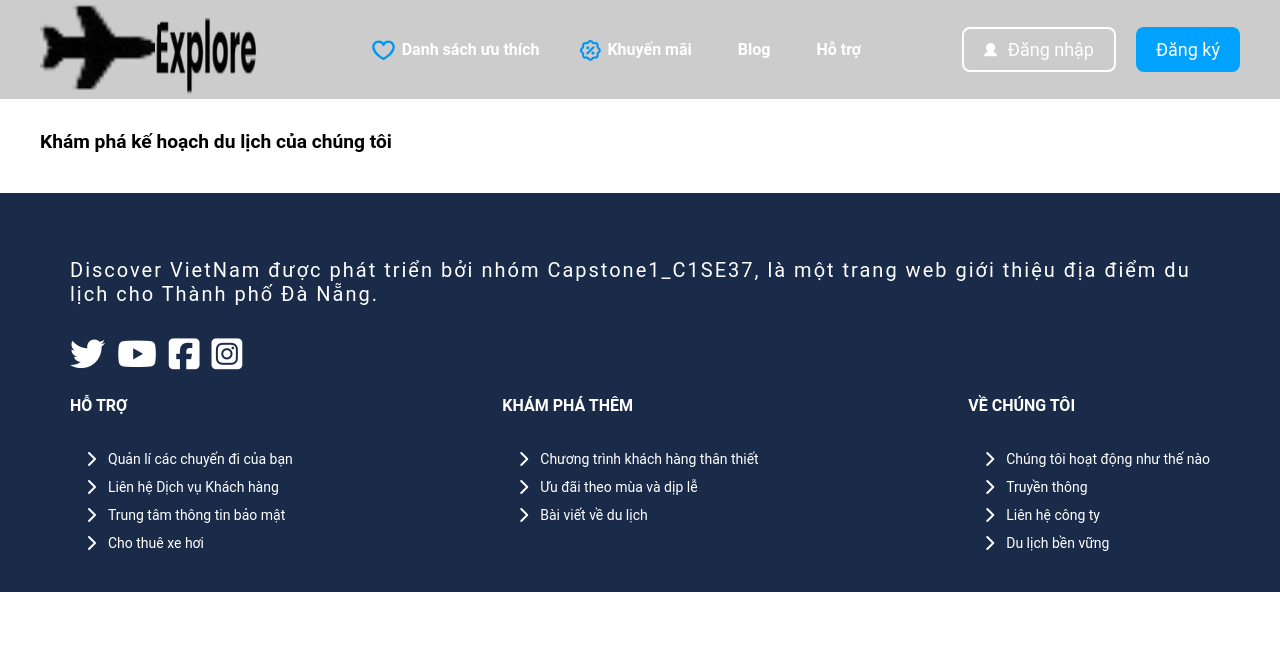
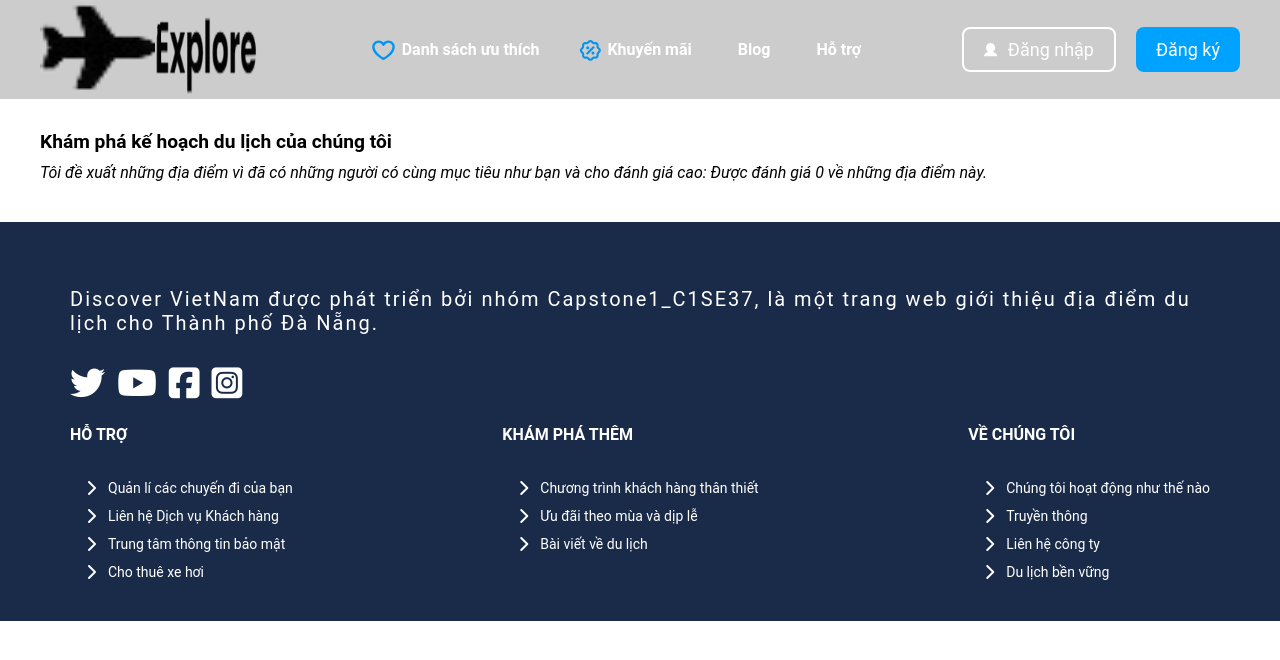
Before and after one commit to NogcTruong/FE_Discover, a React (Vite) app: page /listDestination in a window 1280 px wide. Shown: the top 660 px of the page. Built offline with nearby package versions, Linux system fonts and the light colour scheme.

Commit message:
Update listDestination

```diff
--- a/src/components/Destination/listDestination/listDestination.css
+++ b/src/components/Destination/listDestination/listDestination.css
@@ -17,10 +17,12 @@
   justify-content: space-between;
   gap: 10px;
   flex-wrap: wrap;
+  margin-top: 34px;
 }
 
 .card-item {
-  flex: 0 0 30%;
+  flex: 0 0 28%;
+  position: relative;
   background-color: #fff;
   border-radius: 10px;
   -webkit-box-shadow: 0px 0px 10px -5px rgba(0, 0, 0, 0.75);
@@ -35,10 +37,10 @@
 .card-day-title {
   font-size: 1.2rem;
   font-weight: 600;
-  display: flex;
-  align-items: center;
-  justify-content: center;
-  height: 42px;
+  display: block;
+  top: -30px;
+  left: 33%;
+  position: absolute;
 }
 
 .card-item:hover {
@@ -46,7 +48,7 @@
 }
 
 .card-item-figure {
-  margin: 0 16px 16px;
+  margin: 26px 26px;
   overflow: hidden;
   border-radius: 10px;
 }
@@ -81,6 +83,10 @@
   margin-bottom: 10px;
 }
 
+.card-detail {
+  font-style: italic;
+}
+
 .day-group {
   margin: 30px 0;
 }
@@ -105,7 +111,7 @@
 .btn {
   background-color: #00a2ff;
   color: white;
-  padding: 10px 20px;
+  padding: 8px 20px;
   border-radius: 5px;
   cursor: pointer;
 }
--- a/src/components/Destination/listDestination/listDestination.jsx
+++ b/src/components/Destination/listDestination/listDestination.jsx
@@ -8,6 +8,20 @@ const ListDestination = () => {
   const navigate = useNavigate();
   const location = useLocation();
   const planData = location.state?.planData;
+
+  const calculateAverageRating = (destinations) => {
+    if (!destinations || destinations.length === 0) return 0;
+
+    const totalRating = destinations.reduce((sum, dest) => {
+      // Nếu rating không tồn tại hoặc không hợp lệ, coi như 0
+      const rating = parseFloat(dest.rating) || 0;
+      return sum + rating;
+    }, 0);
+
+    return (totalRating / destinations.length).toFixed(1);
+  };
+
+  const averageRating = calculateAverageRating(planData?.selectedTrips);
 
   const handleLearnMore = (destination, index, dayIndex) => {
     if (destination) {
@@ -52,10 +66,13 @@ const ListDestination = () => {
 
   const groupedDestinations = groupDestinationsByDay(planData?.selectedTrips);
 
+
+
   return (
     <div className="list-destination-container">
       <div className="container">
         <h1 className="card-title">Khám phá kế hoạch du lịch của chúng tôi</h1>
+        <p className="card-detail">Tôi đề xuất những địa điểm vì đã có những người có cùng mục tiêu như bạn và cho đánh giá cao: Được đánh giá {averageRating} về những địa điểm này.</p>
         {groupedDestinations.map((group, dayIndex) => (
           <div key={dayIndex} className="day-group">
             <h2 className="day-title" onClick={() => handleDayClick(dayIndex)}>
```
